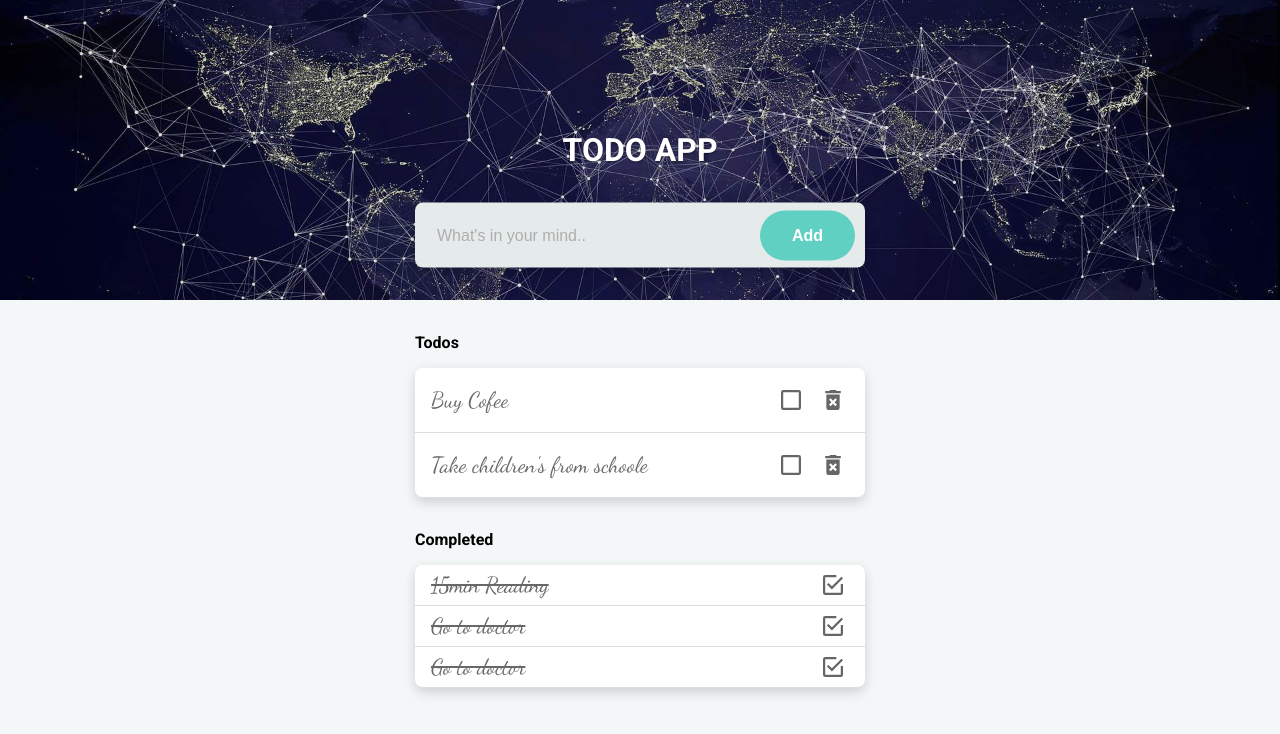
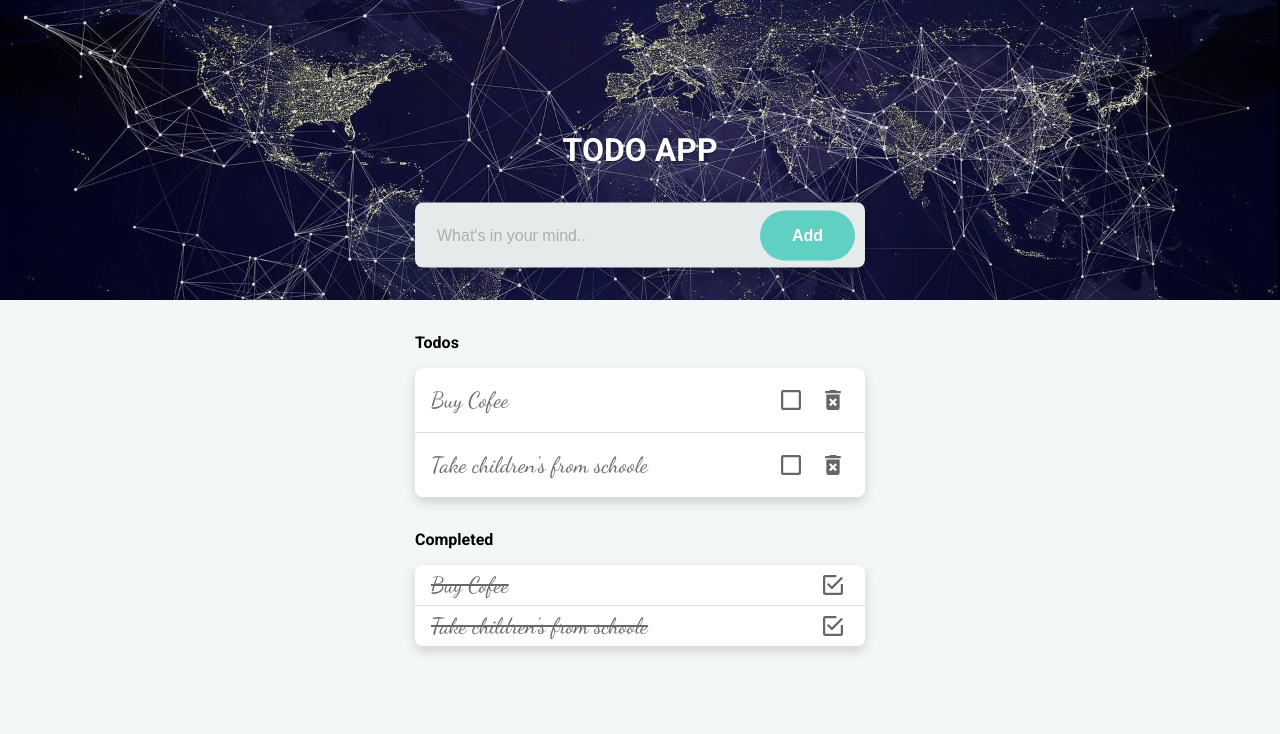
Before and after one commit to ZEEDA/Todo-React, a React (Create React App) app: page / in a window 1280 px wide. Shown: the top 734 px of the page. Built offline with nearby package versions, Linux system fonts and the light colour scheme.

Commit message:
JSX and map lists in react app

```diff
--- a/src/App.js
+++ b/src/App.js
@@ -1,10 +1,36 @@
+import { useEffect, useState } from "react";
 import "./App.css";
-import HeadingImg from './images/header-bg.jpg';
+import HeadingImg from "./images/header-bg.jpg";
 function App() {
+  const [todosList, settodosList] = useState([]);
+  const [doneList, setdoneList] = useState([]);
+
+  useEffect(() => {
+    getTodosList();
+    getDoneList();
+    return () => {};
+  }, []);
+
+  const getTodosList = () => {
+    settodosList([
+      { text: "Buy Cofee", completed: false },
+      { text: "Take children's from schoole", completed: false },
+    ]);
+  };
+  const getDoneList = () => {
+    setdoneList([
+      { text: "15min Reading", completed: false },
+      { text: "Going to doctor", completed: false },
+    ]);
+  };
+
   return (
     <div className="container">
       <div className="header">
-        <span className="bg" style={{backgroundImage: `url(${HeadingImg})`}}></span>
+        <span
+          className="bg"
+          style={{ backgroundImage: `url(${HeadingImg})` }}
+        ></span>
         <h1 className="title">Todo APP</h1>
       </div>
       <div className="todo-input">
@@ -15,8 +41,9 @@ function App() {
         <h2 className="title">Todos</h2>
         <div className="todo-list">
           <ul className="list">
+            {todosList?.map((item) => (
               <li className="todo">
-              <span className="text">Buy Cofee</span>
+                <span className="text">{item.text}</span>
                 <span className="actions">
                   <button className="icon check">
                     <svg
@@ -50,48 +77,15 @@ function App() {
                   </button>
                 </span>
               </li>
-            <li className="todo">
-              <span className="text">Take children's from schoole</span>
-              <span className="actions">
-                <button className="icon check">
-                  <svg
-                    xmlns="http://www.w3.org/2000/svg"
-                    width="27"
-                    height="27"
-                    viewBox="0 0 27 27"
-                  >
-                    <path
-                      id="Icon_material-check-box-outline-blank"
-                      data-name="Icon material-check-box-outline-blank"
-                      d="M28.5,7.5v21H7.5V7.5h21m0-3H7.5a3.009,3.009,0,0,0-3,3v21a3.009,3.009,0,0,0,3,3h21a3.009,3.009,0,0,0,3-3V7.5A3.009,3.009,0,0,0,28.5,4.5Z"
-                      transform="translate(-4.5 -4.5)"
-                    />
-                  </svg>
-                </button>
-                <button className="icon delete">
-                  <svg
-                    xmlns="http://www.w3.org/2000/svg"
-                    width="21"
-                    height="27"
-                    viewBox="0 0 21 27"
-                  >
-                    <path
-                      id="Icon_material-delete-forever"
-                      data-name="Icon material-delete-forever"
-                      d="M9,28.5a3.009,3.009,0,0,0,3,3H24a3.009,3.009,0,0,0,3-3v-18H9Zm3.69-10.68L14.805,15.7,18,18.885l3.18-3.18L23.3,17.82,20.115,21l3.18,3.18L21.18,26.3,18,23.115,14.82,26.3,12.7,24.18,15.885,21ZM23.25,6l-1.5-1.5h-7.5L12.75,6H7.5V9h21V6Z"
-                      transform="translate(-7.5 -4.5)"
-                    />
-                  </svg>
-                </button>
-              </span>
-            </li>
+            ))}
           </ul>
         </div>
         <h2 className="title">Completed</h2>
         <div className="todo-list completed">
           <ul className="list">
+          {todosList?.map((item) => (
             <li className="todo completed">
-              <span className="text">15min Reading</span>
+              <span className="text">{item.text}</span>
               <span className="actions">
                 <button className="icon check">
                   <svg
@@ -110,46 +104,7 @@ function App() {
                 </button>
               </span>
             </li>
-            <li className="todo completed">
-              <span className="text">Go to doctor</span>
-              <span className="actions">
-                <button className="icon check">
-                  <svg
-                    xmlns="http://www.w3.org/2000/svg"
-                    width="27"
-                    height="27"
-                    viewBox="0 0 27 27"
-                  >
-                    <path
-                      id="Icon_ionic-md-checkbox-outline"
-                      data-name="Icon ionic-md-checkbox-outline"
-                      d="M11.85,15.15l-2.1,2.1L16.5,24l15-15L29.4,6.9,16.5,19.725ZM28.5,28.5H7.5V7.5h15v-3H7.5a3.009,3.009,0,0,0-3,3v21a3.009,3.009,0,0,0,3,3h21a3.009,3.009,0,0,0,3-3v-12h-3Z"
-                      transform="translate(-4.5 -4.5)"
-                    />
-                  </svg>
-                </button>
-              </span>
-            </li>
-            <li className="todo completed">
-              <span className="text">Go to doctor</span>
-              <span className="actions">
-                <button className="icon check">
-                  <svg
-                    xmlns="http://www.w3.org/2000/svg"
-                    width="27"
-                    height="27"
-                    viewBox="0 0 27 27"
-                  >
-                    <path
-                      id="Icon_ionic-md-checkbox-outline"
-                      data-name="Icon ionic-md-checkbox-outline"
-                      d="M11.85,15.15l-2.1,2.1L16.5,24l15-15L29.4,6.9,16.5,19.725ZM28.5,28.5H7.5V7.5h15v-3H7.5a3.009,3.009,0,0,0-3,3v21a3.009,3.009,0,0,0,3,3h21a3.009,3.009,0,0,0,3-3v-12h-3Z"
-                      transform="translate(-4.5 -4.5)"
-                    />
-                  </svg>
-                </button>
-              </span>
-            </li>
+            ))}
           </ul>
         </div>
       </div>
```
Lines whose indentation alone changed are shown as unchanged.
